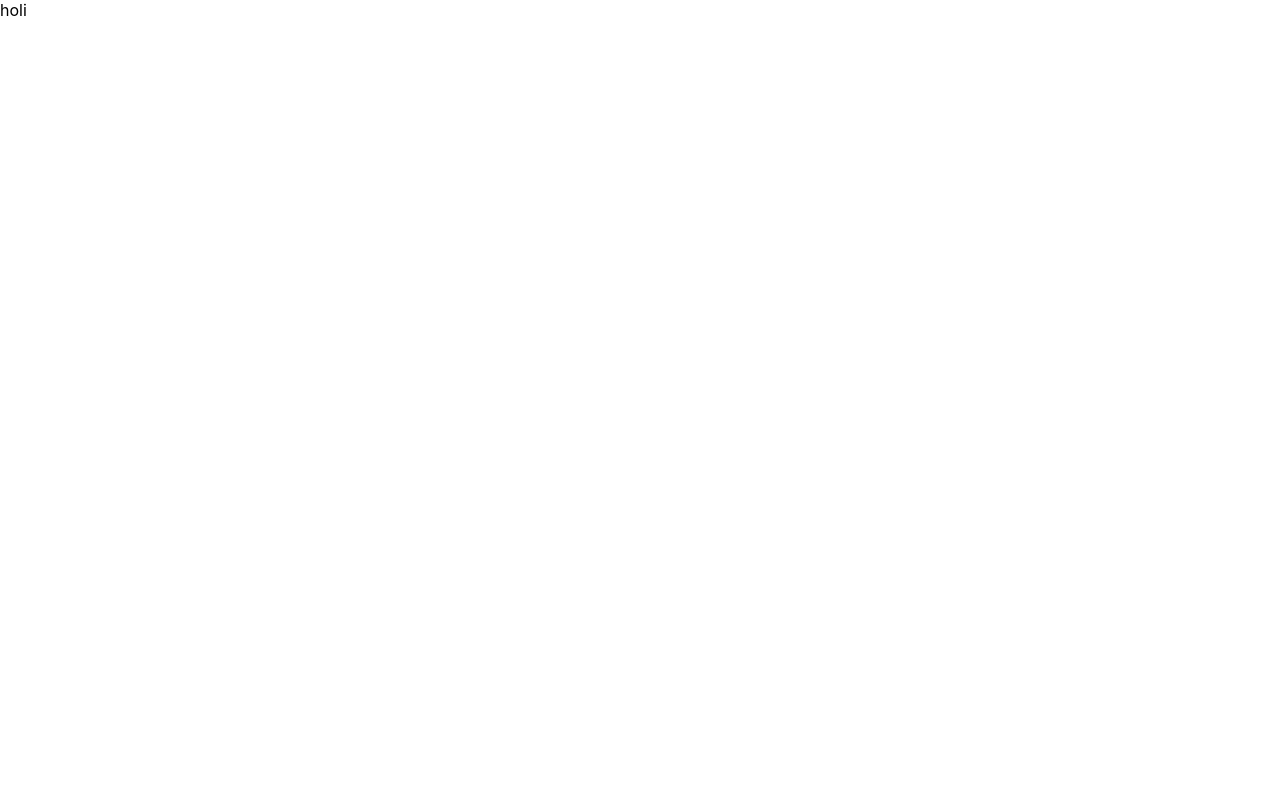
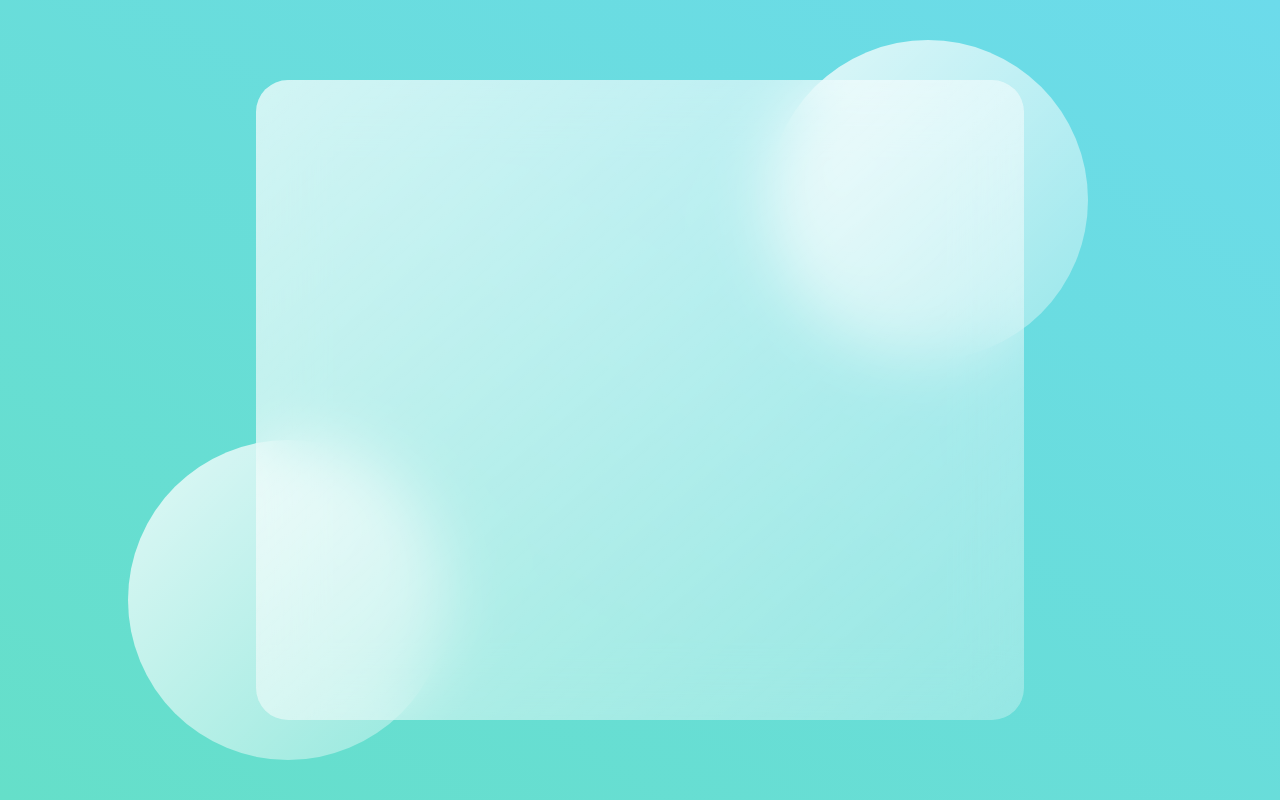
Before and after one commit to Gia-Corp/TheMovieProject, a React (Create React App) app in the folder frontend/: page / in a window 1280 px wide. Built offline with nearby package versions, Linux system fonts and the light colour scheme.

Commit message:
started stylizing with css

```diff
--- a/frontend/src/App.js
+++ b/frontend/src/App.js
@@ -1,12 +1,13 @@
 import React,{Fragment,useState} from 'react';
 import MovieDetail from './components/MovieDetail';
 import {Routes, Route, BrowserRouter} from 'react-router-dom';
+import Home from './components/Home';
 
 const App = () => {
   return (
     <BrowserRouter>
       <Routes>
-          <Route exact path="/" element={<div>holi</div>} />
+          <Route exact path="/" element={<Home/>} />
           <Route exact path="/movie" element={<MovieDetail/>} />
       </Routes>
     </BrowserRouter>
--- /dev/null
+++ b/frontend/src/components/Home.js
@@ -0,0 +1,20 @@
+import React from 'react';
+import {Link} from 'react-router-dom';
+
+const Home = () => {
+    return (
+        <div>
+            <main>
+                <section className="glass">
+                    <div className="dashboard">
+                        <div className="user"></div>
+                    </div>
+                </section>
+            </main>
+            <div className="circle1"></div>
+            <div className="circle2"></div>
+        </div>
+    )
+}
+
+export default Home;
--- a/frontend/src/index.css
+++ b/frontend/src/index.css
@@ -11,3 +11,46 @@ code {
   font-family: source-code-pro, Menlo, Monaco, Consolas, 'Courier New',
     monospace;
 }
+
+*{
+  margin: 0;
+  padding: 0;
+  box-sizing: border-box;
+}
+
+main {
+  min-height: 100vh;
+  background: linear-gradient(to right top,#65dfc9,#6cdbeb);
+  display: flex;
+  align-items: center;
+  justify-content: center;
+}
+
+.glass{
+  background: white;
+  min-height: 80vh;
+  width: 60%;
+  background: linear-gradient(to right bottom, rgba(255,255,255,0.7),rgba(255,255,255,0.3));
+  border-radius: 2rem;
+  z-index: 2;
+  backdrop-filter: blur(2rem);
+}
+
+.circle1,.circle2{
+  background: white;
+  background: linear-gradient(to right bottom, rgba(255,255,255,0.8),rgba(255,255,255,0.3));
+  border-radius: 2rem;
+  height: 20rem;
+  width: 20rem;
+  position: absolute;
+  border-radius: 50%;
+}
+
+.circle1{
+  top: 5%;
+  right: 15%;
+}
+.circle2{
+  bottom: 5%;
+  left: 10%;
+}
```
